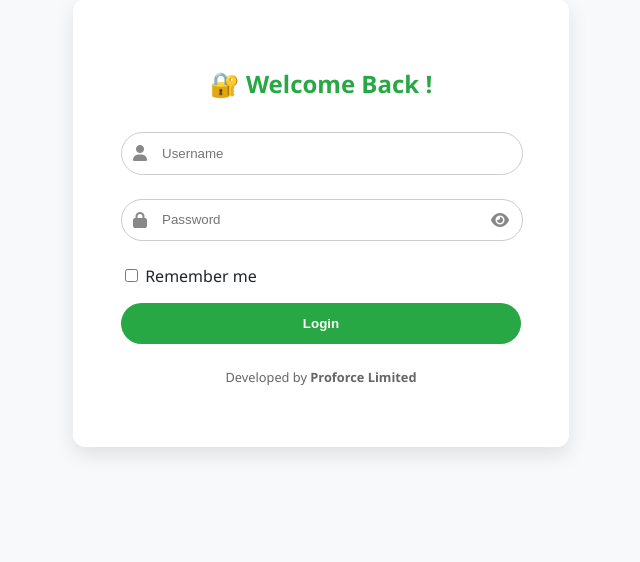
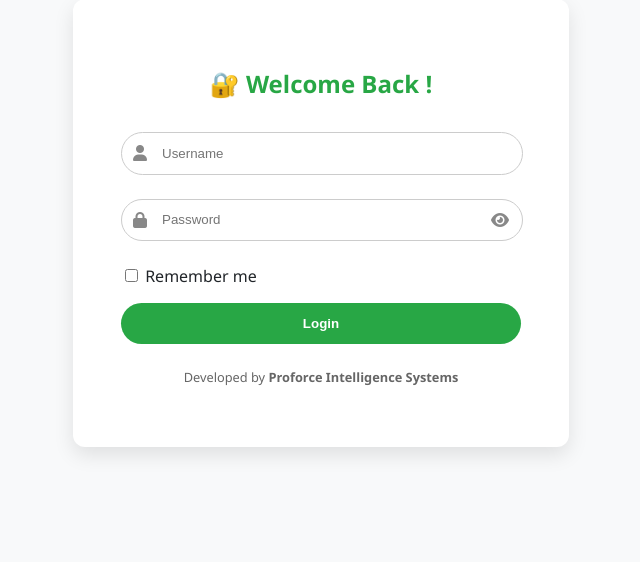
Before and after one commit to chim2025/AI-Powered-Digital-Evidence-authentication-system-using-Django-and-JS, a Django app: page /login/ in a window 1280 px wide. Shown: the part 170-732 px from the top of the page, without its empty margins (319-959 px from the left). Run offline with Django 5.2, Linux system fonts and the light colour scheme; parts of the project's set-up code (start-up, migrations or seed data) failed here and were passed over.

Commit message:
Added Proforce Intelligence Systems

```diff
--- a/frontend/templates/index.html
+++ b/frontend/templates/index.html
@@ -15,7 +15,7 @@
           <h1 class="app-title">EvidenceHub</h1>
           <p class="subtitle">Digital Forensics Suite</p>
           <div class="progress-bar"><div class="bar"></div></div>
-          <p class="credit">Developed by <strong>Proforce Limited</strong></p>
+          <p class="credit">Developed by <strong>Proforce Intelligence Systems</strong></p>
           <button id="reload-btn" class="btn outline">Please Wait...</button>
         </div>
       </div>
--- a/frontend/templates/login.html
+++ b/frontend/templates/login.html
@@ -43,7 +43,7 @@
       </button>
     </form>
 
-    <p class="footer">Developed by <strong>Proforce Limited</strong></p>
+    <p class="footer">Developed by <strong>Proforce Intelligence Systems</strong></p>
   </div>
   {% if messages %}
   <div class="custom-alert-container">
```
